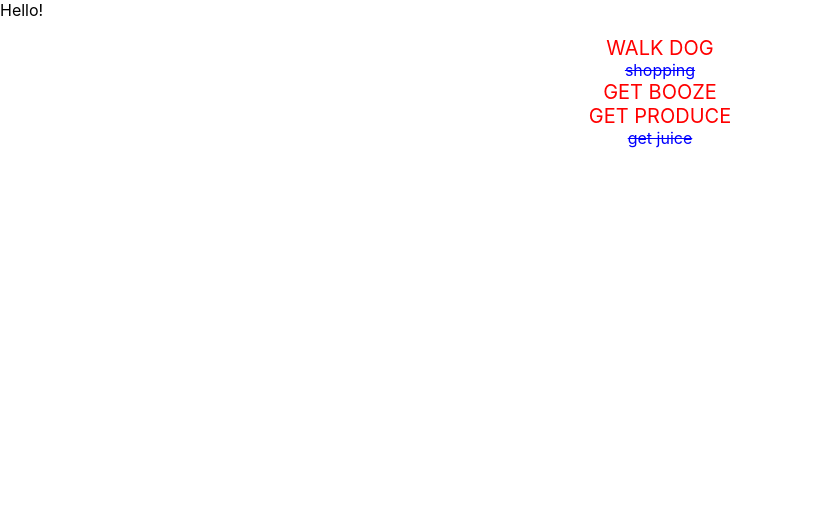
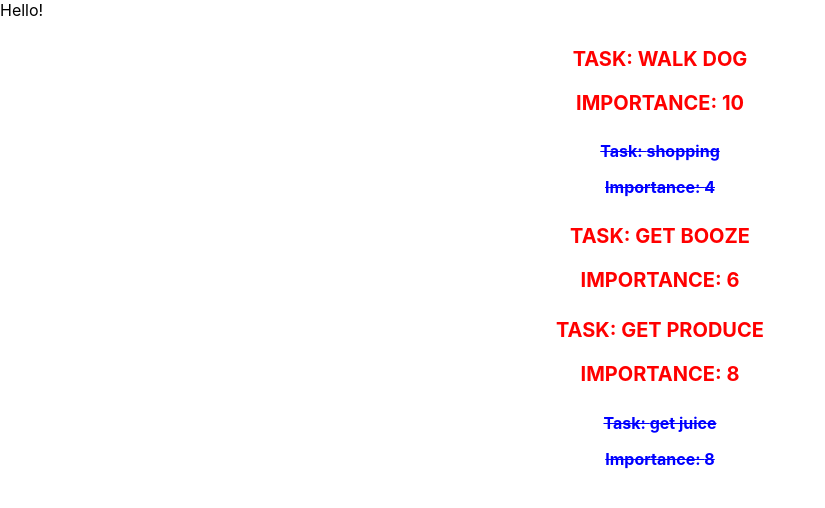
Before and after one commit to dbennin125/todo-fe-5-14-20, a React (Create React App) app: page / in a window 1280 px wide. Shown: the top 508 px of the page, without its empty margins (0-825 px from the left). Built offline with nearby package versions, Linux system fonts and the light colour scheme.

Commit message:
added imortance level

```diff
--- a/src/Todos.js
+++ b/src/Todos.js
@@ -48,7 +48,7 @@ state = {
                <ul>
                 {
                 this.state.todos.map(item => <li className={ item.is_completed ? 'completed' : 'incomplete'} key={item.task}>
-                    {item.task}
+                    <h4>Task: {item.task}<p>Importance: {item.importance}</p></h4>
                 </li>)
                 }
                 </ul>
```
